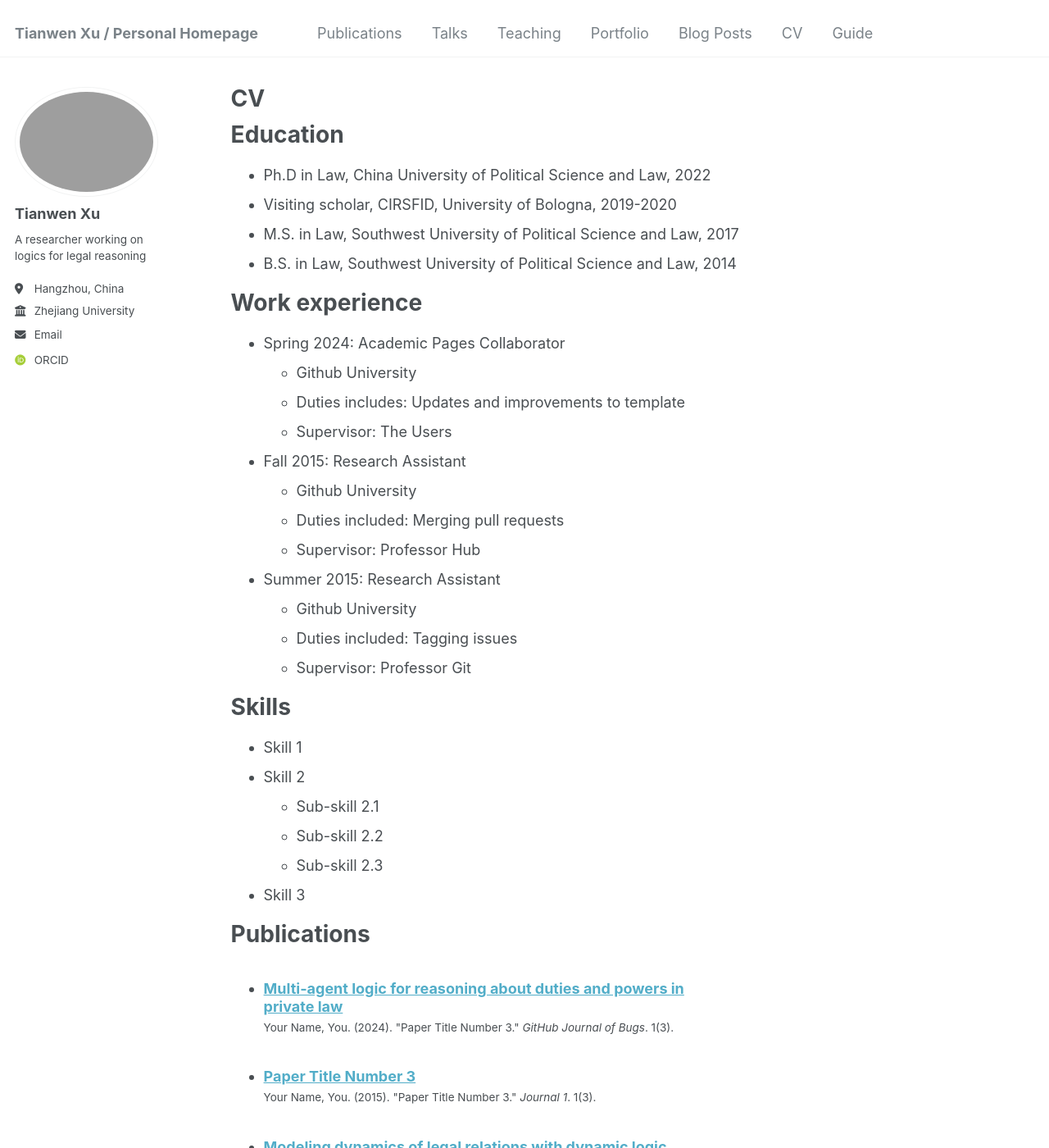
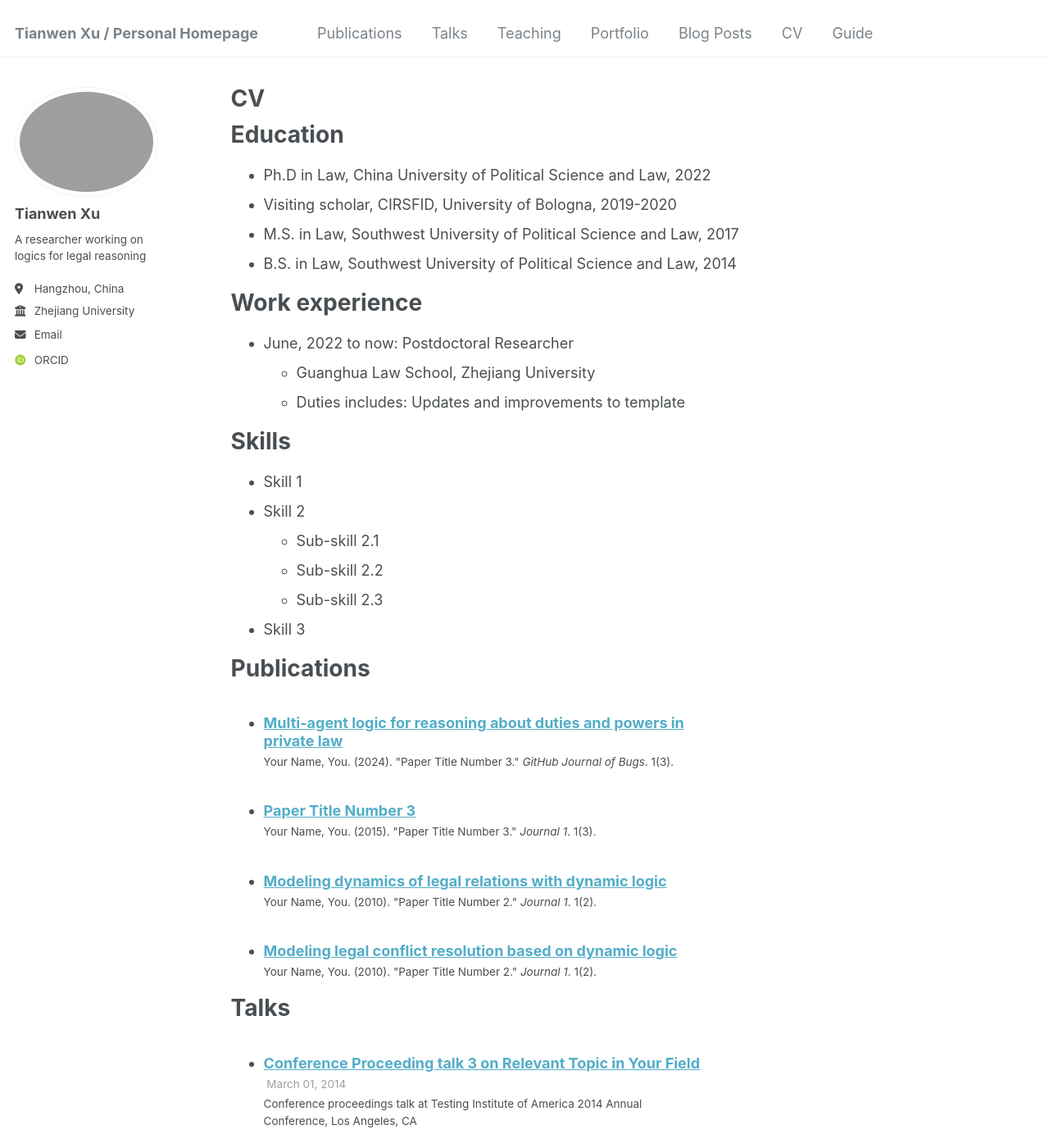
Before and after one commit to tianwenxu-lawlogic/tianwenxu-lawlogic.github.io, a Jekyll site: the page built from _pages/cv.md, in a window 1280 px wide and 1400 px high. Shown: the whole window at 82% size. Built offline with Jekyll 4.4.1, drawn with Linux system fonts in a browser that asks for light colours; some web fonts are replaced; some of the changed text lies outside the part shown.

Commit message:
Update cv.md

```diff
--- a/_pages/cv.md
+++ b/_pages/cv.md
@@ -18,20 +18,10 @@ Education
 
 Work experience
 ======
-* Spring 2024: Academic Pages Collaborator
-  * Github University
+* June, 2022 to now: Postdoctoral Researcher
+  * Guanghua Law School, Zhejiang University
   * Duties includes: Updates and improvements to template
-  * Supervisor: The Users
 
-* Fall 2015: Research Assistant
-  * Github University
-  * Duties included: Merging pull requests
-  * Supervisor: Professor Hub
-
-* Summer 2015: Research Assistant
-  * Github University
-  * Duties included: Tagging issues
-  * Supervisor: Professor Git
 
 Skills
 ======
@@ -54,12 +44,12 @@ Talks
     {% include archive-single-talk-cv.html  %}
   {% endfor %}</ul>
 
-Teaching
-======
-  <ul>{% for post in site.teaching reversed %}
-    {% include archive-single-cv.html %}
-  {% endfor %}</ul>
+#Teaching
+#======
+  #<ul>{% for post in site.teaching reversed %}
+    #{% include archive-single-cv.html %}
+  #{% endfor %}</ul>
 
-Service and leadership
-======
-* Currently signed in to 43 different slack teams
+#Service and leadership
+#======
+#* Currently signed in to 43 different slack teams
```
